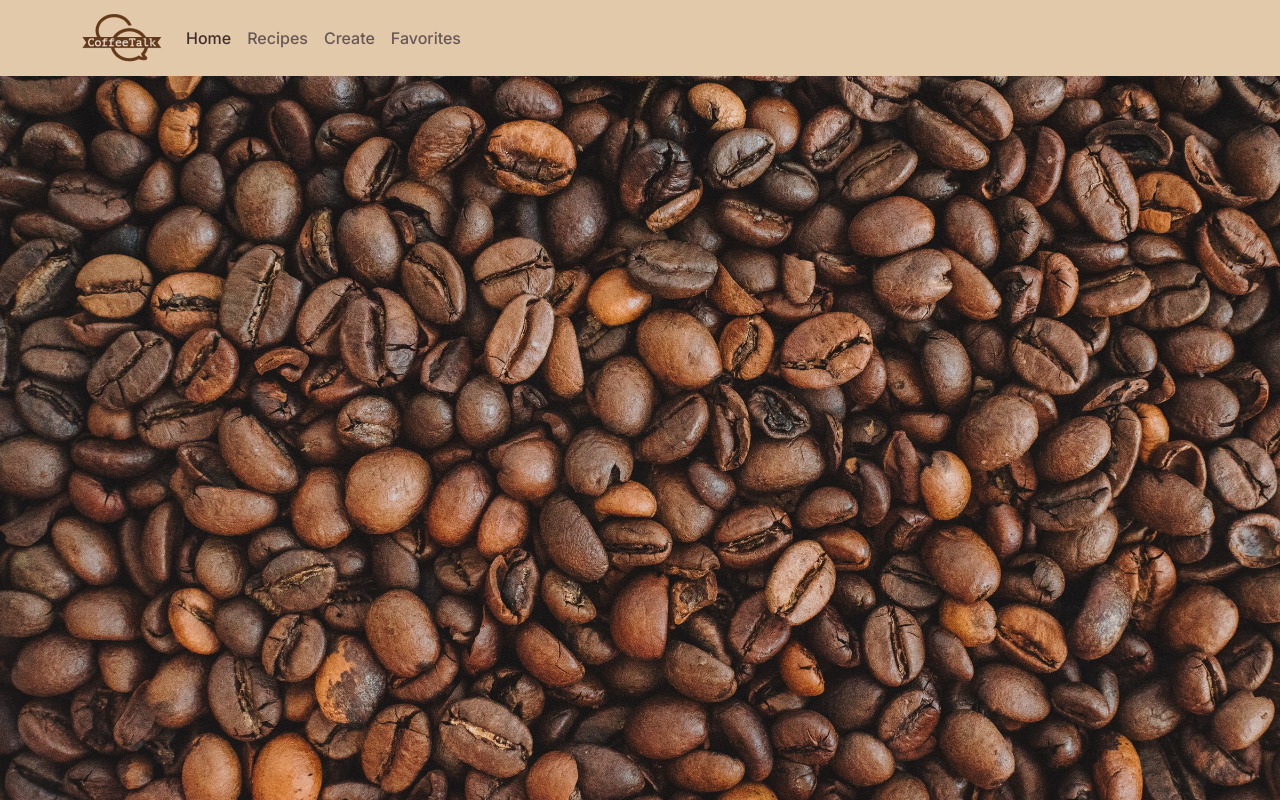
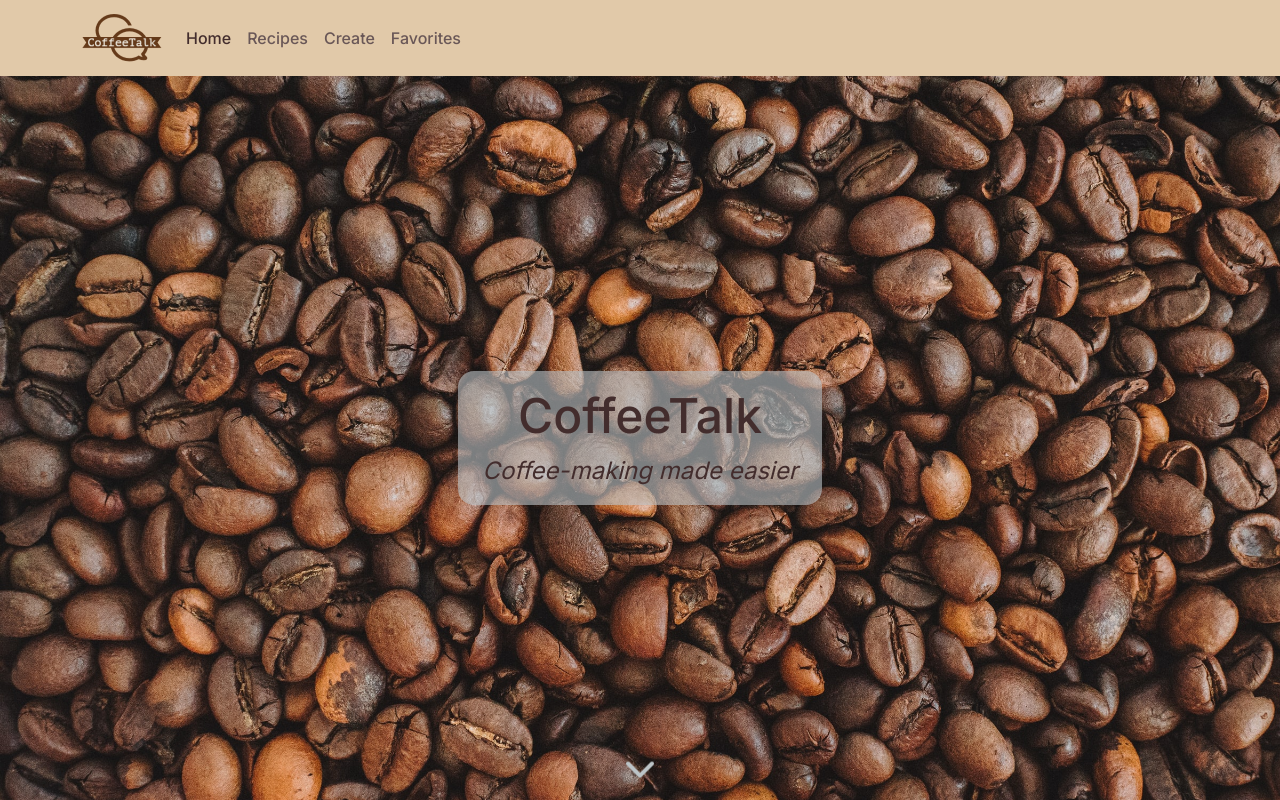
Before and after one commit to e0026557/tgc-18-project-2, a React (Create React App) app: page / in a window 1280 px wide. Built offline with nearby package versions, Linux system fonts and the light colour scheme.

Commit message:
Added hero section content

```diff
--- a/src/pages/Home.js
+++ b/src/pages/Home.js
@@ -1,14 +1,22 @@
 import React from 'react';
+import { FontAwesomeIcon } from '@fortawesome/react-fontawesome';
+import { faChevronDown } from '@fortawesome/free-solid-svg-icons';
 
 export default function Home() {
 	return (
 		<React.Fragment>
 			{/* Hero Section */}
-      <div className='section-hero adjust-margin-top'></div>
+			<div className='section-hero adjust-margin-top'>
+				<div className='hero-box'>
+					<h1 className='hero-header'>CoffeeTalk</h1>
+					<span className='hero-span'>Coffee-making made easier</span>
+				</div>
+				<FontAwesomeIcon icon={faChevronDown} />
+			</div>
 
 			{/* Latest 3 Recipes */}
 
 			{/* Top 3 Recipes */}
 		</React.Fragment>
-  )
+	);
 }
```
Lines whose indentation alone changed are shown as unchanged.
